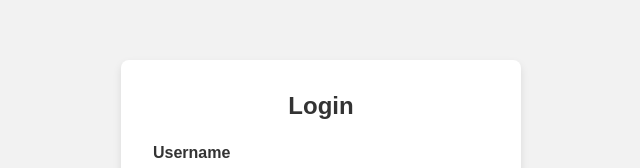
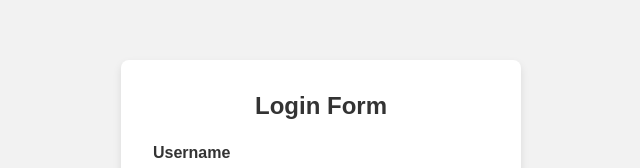
Before and after one commit to winzki08/login, a plain HTML site: page index.html in a window 1280 px wide. Shown: the part 157-325 px from the top of the page, without its empty margins (319-959 px from the left). Drawn offline with Linux system fonts and the light colour scheme.

Commit message:
Update index.html

```diff
--- a/index.html
+++ b/index.html
@@ -9,7 +9,7 @@
 <body>
 
 <div class="login-container">
-    <h2>Login</h2>
+    <h2>Login Form</h2>
     <form>
         <div class="input-group">
             <label for="username">Username</label>
```
